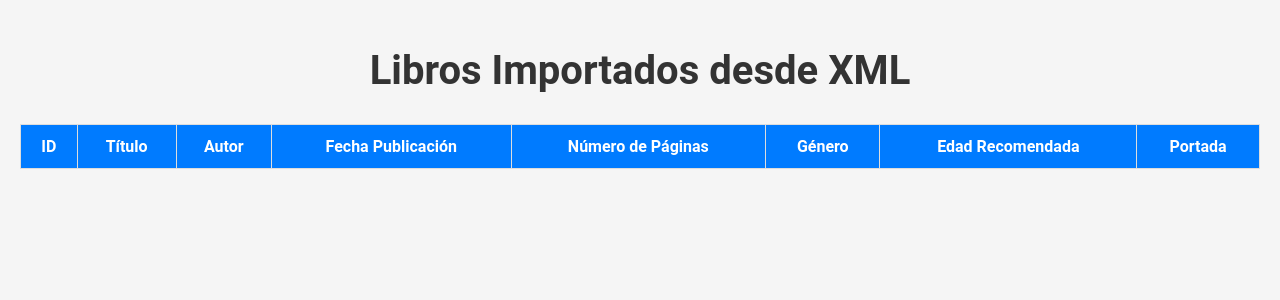
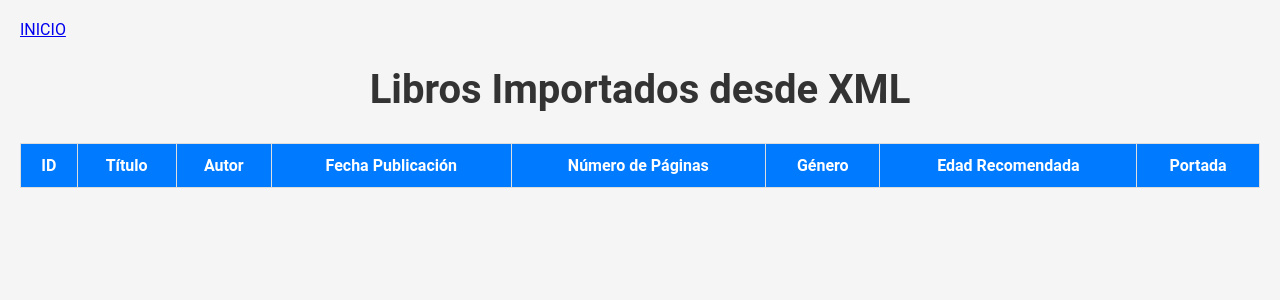
Before and after one commit to Eliascr04/OPUS-WEB-COMPLETA, a PHP site: page /importarxml-HTML.php in a window 1280 px wide. Shown: the top 300 px of the page. Run offline with PHP 8.4, Linux system fonts and the light colour scheme; data that the repository does not hold is empty.

Commit message:
cambios finales

```diff
--- a/OPUS/borrar_libros.php
+++ b/OPUS/borrar_libros.php
@@ -1,3 +1,8 @@
+<a href="index.php">INICIO</a>
+<br>
+<br>
+<br>
+<br>
 <?php
 
 $host = 'localhost';
--- a/OPUS/importarXml-BASE.php
+++ b/OPUS/importarXml-BASE.php
@@ -1,3 +1,9 @@
+<a href="index.php">INICIO</a>
+<br>
+<br>
+<br>
+<br>
+
 <?php
 
 $host = 'localhost';
--- a/OPUS/importarxml-HTML.php
+++ b/OPUS/importarxml-HTML.php
@@ -20,6 +20,7 @@ $result = $conn->query("SELECT * FROM libros_xml");
     <link rel="stylesheet" href="libros-importados.css">
 </head>
 <body>
+    <a href="index.php">INICIO</a>
     <h1>Libros Importados desde XML</h1>
     <table border="1">
         <tr>
--- a/OPUS/index.php
+++ b/OPUS/index.php
@@ -37,8 +37,6 @@
             🗑️ Borrar los libros
         </button>
     </form>
-<?php else: ?>
-    <p><strong>⚠️ Debes iniciar sesión para acceder a estas funciones.</strong></p>
 <?php endif; ?>
 </div>
 <body>
```
